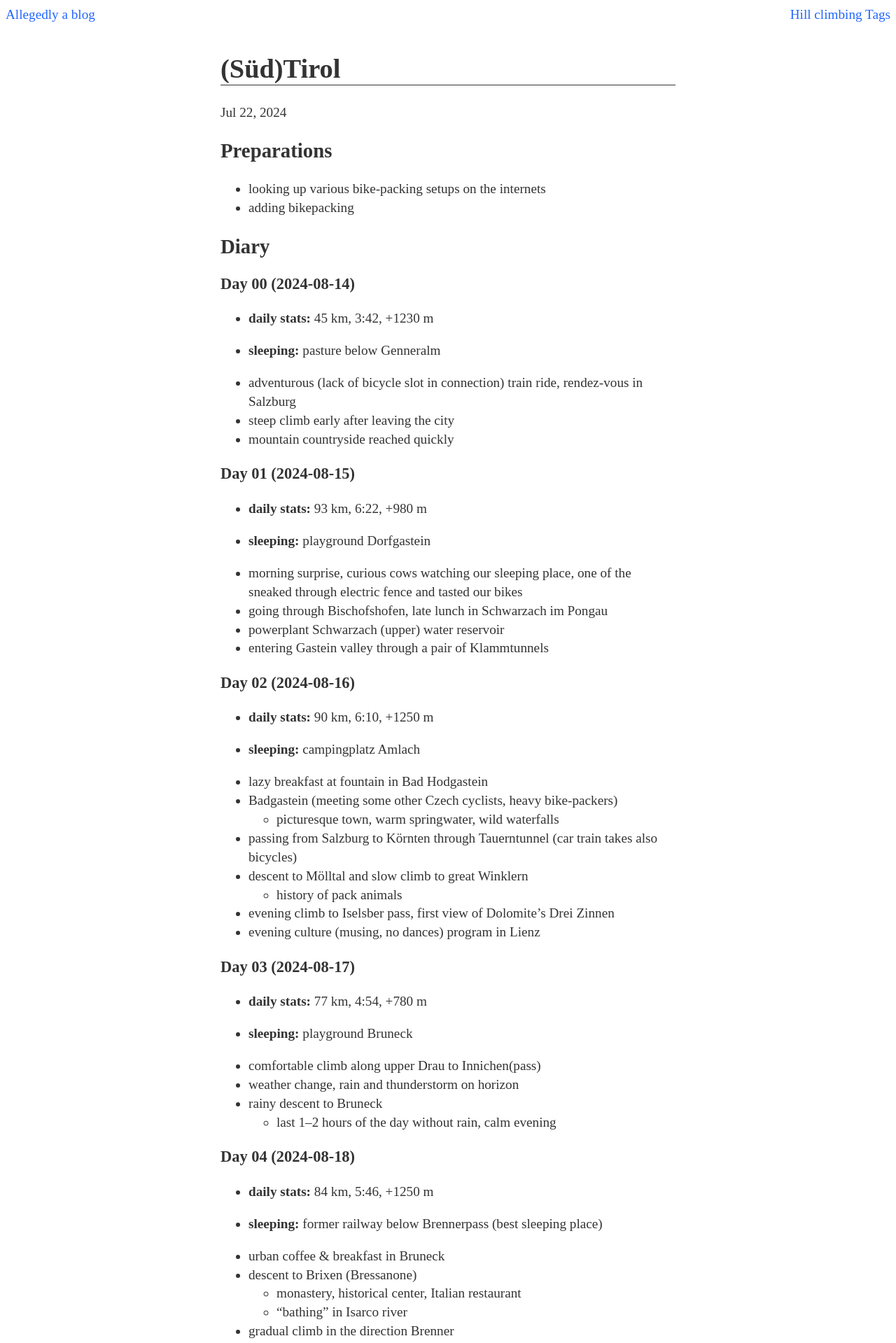
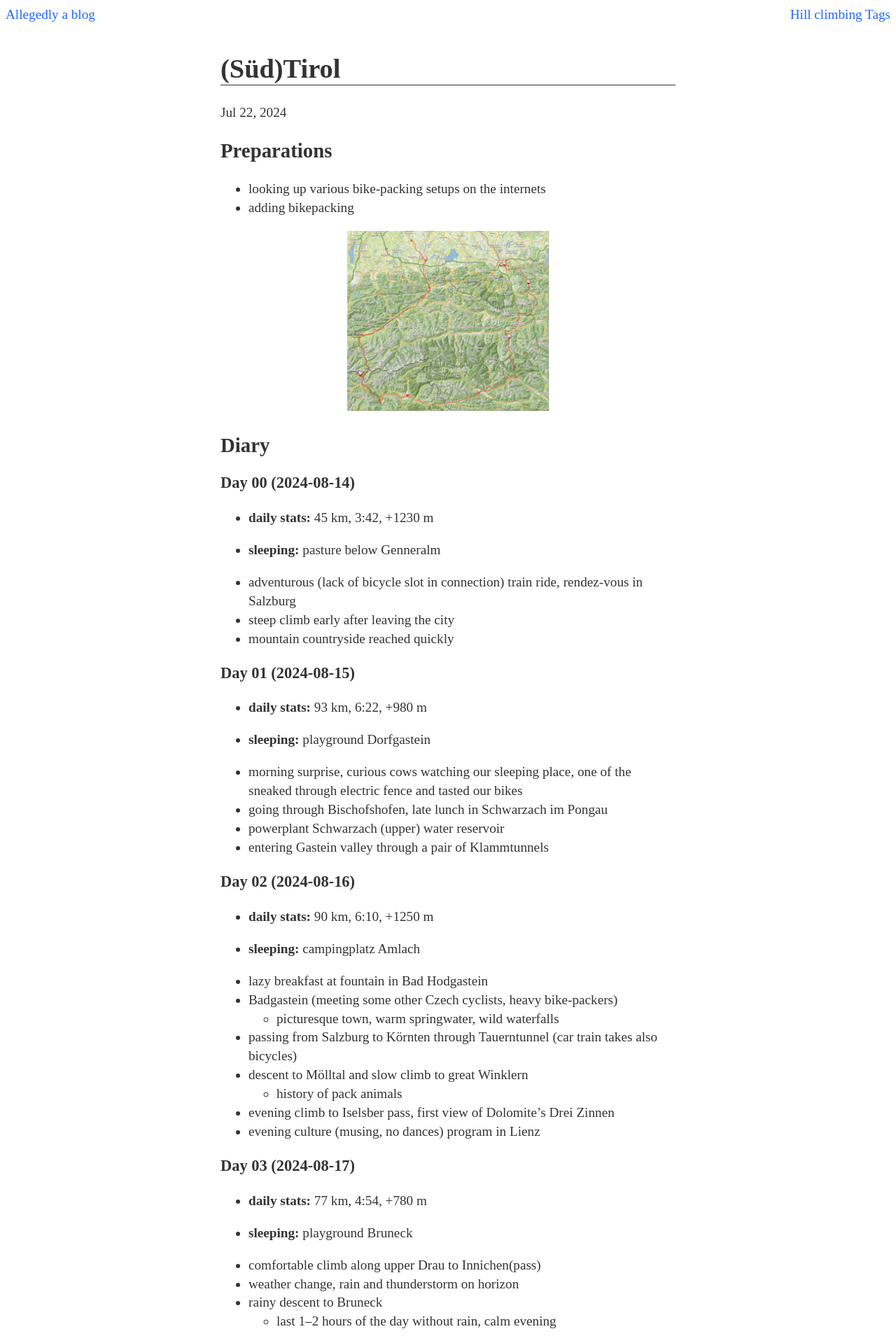
Before and after one commit to Werkov/Werkov.github.io, a Jekyll site: the page built from _posts/2024-07-22-cyklo.md, in a window 1280 px wide. Shown: the top 1919 px of the page at 70% size. Built offline with Jekyll 4.4.1, drawn with Linux system fonts in a browser that asks for light colours.

Commit message:
cyklo-2024: Add composed map

```diff
--- a/_posts/2024-07-22-cyklo.md
+++ b/_posts/2024-07-22-cyklo.md
@@ -8,6 +8,9 @@ tags: Germany Austria Italy cycling mountains train
 
   * looking up various bike-packing setups on the internets
   * adding bikepacking
+
+{:.thumbnail}
+[![Recorded path](/resources/2024-cyklo/mapycz.jpg)](/resources/2024-cyklo/mapycz.jpg)
 
 ## Diary
 
```
Also changed, not shown: resources/2024-cyklo/mapycz.jpg (added).
